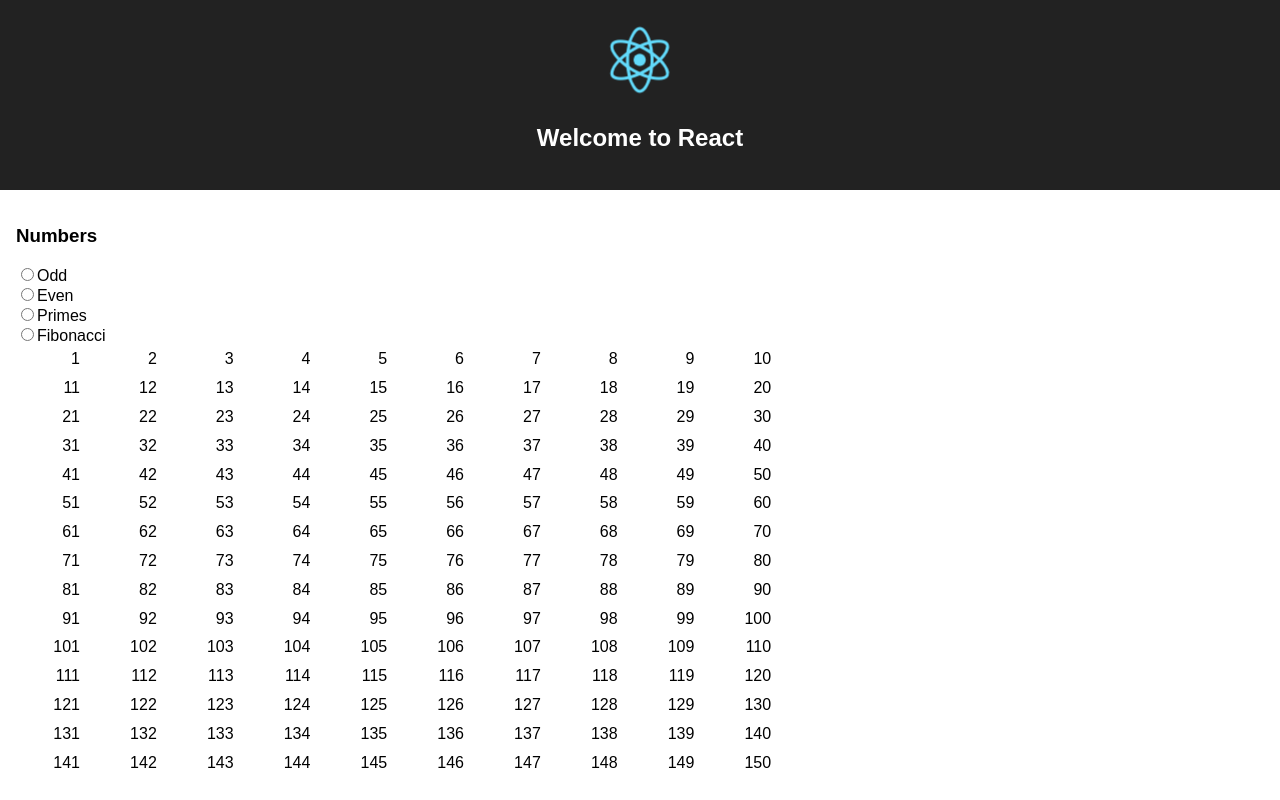
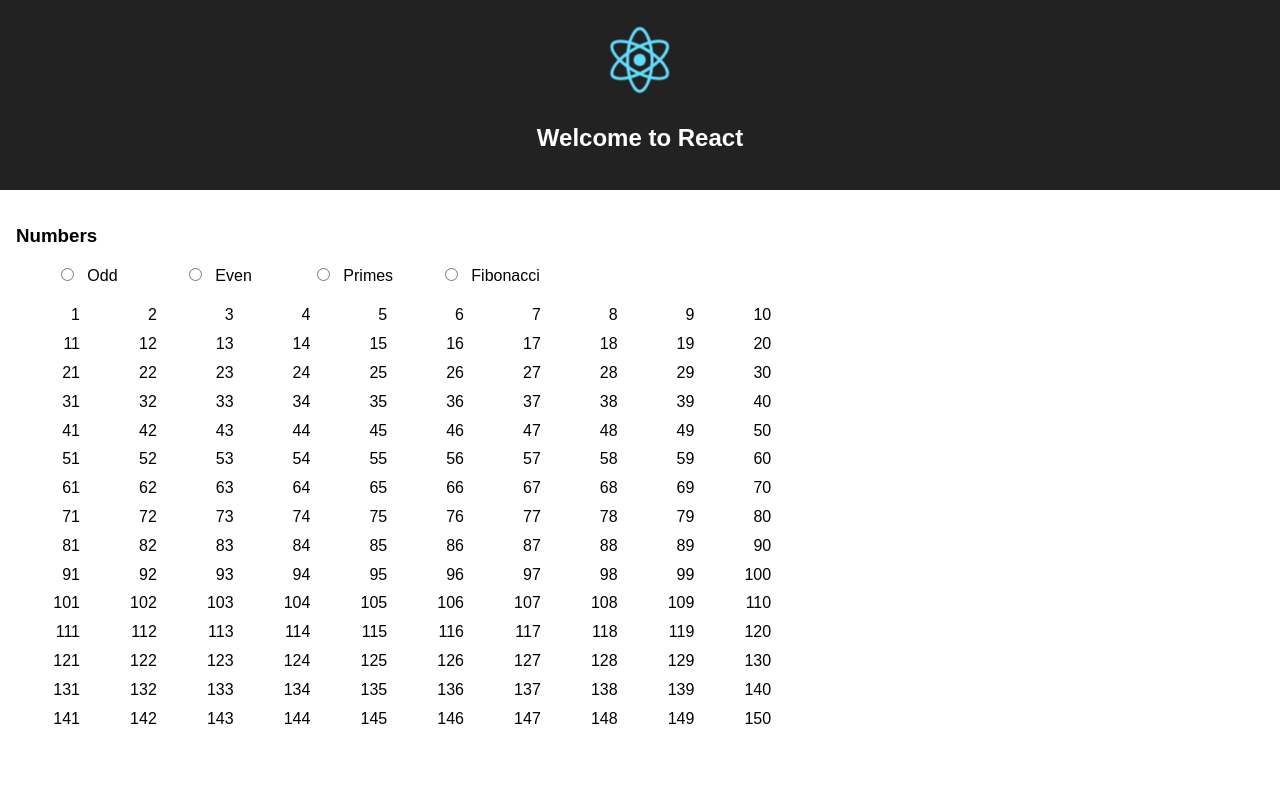
Before and after one commit to mark-williams/redux-perf, a React (Create React App) app: page / in a window 1280 px wide. Built offline with nearby package versions, Linux system fonts and the light colour scheme.

Commit message:
Styling (of sorts!)

```diff
--- a/src/App.css
+++ b/src/App.css
@@ -37,6 +37,19 @@
  color: #ee3399;
 }
 
+.number-selector ul {
+  list-style-type: none;
+}
+
+.number-selector li {
+  width: 8em;
+  display: inline-block;
+}
+
+.number-selector input[type="radio"] {
+  margin-right: 1em;
+}
+
 
 @keyframes App-logo-spin {
   from { transform: rotate(0deg); }
--- a/src/components/number-selector.js
+++ b/src/components/number-selector.js
@@ -2,11 +2,13 @@ import React from 'react';
 
 const NumberSelector = (props) => {
     return (
-            <div>
-                <input type="radio" name="numberTypes" value="odd" onClick={ props.onChoiceChange.bind(this) } />Odd<br />
-                <input type="radio" name="numberTypes" value="even" onClick={ props.onChoiceChange.bind(this) } />Even<br />
-                <input type="radio" name="numberTypes" value="primes" onClick={ props.onChoiceChange.bind(this) } />Primes<br />
-                <input type="radio" name="numberTypes" value="fibonacci" onClick={ props.onChoiceChange.bind(this) } />Fibonacci<br />
+            <div className="number-selector">
+                <ul>
+                    <li><input type="radio" name="numberTypes" value="odd" onClick={ props.onChoiceChange.bind(this) } />Odd</li>
+                    <li><input type="radio" name="numberTypes" value="even" onClick={ props.onChoiceChange.bind(this) } />Even</li>
+                    <li><input type="radio" name="numberTypes" value="primes" onClick={ props.onChoiceChange.bind(this) } />Primes</li>
+                    <li><input type="radio" name="numberTypes" value="fibonacci" onClick={ props.onChoiceChange.bind(this) } />Fibonacci</li>
+                </ul>
             </div>
         );
 };
```
